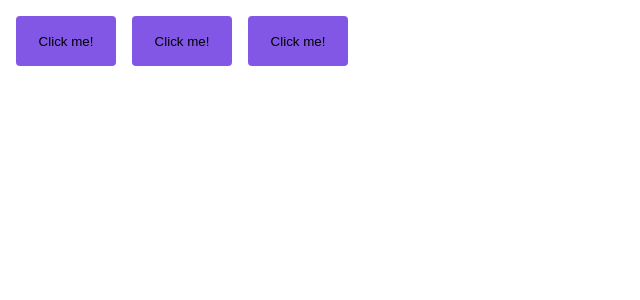
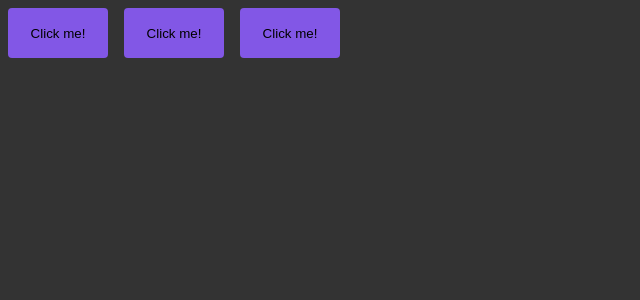
Before and after one commit to CaioCesarPS/ignite-clock-ts, a React (Vite) app: page / in a window 1280 px wide. Shown: the top 300 px of the page, without its empty margins (0-640 px from the left). Built offline with nearby package versions, Linux system fonts and the light colour scheme.

Commit message:
feat: create global styles with styled components

```diff
--- a/src/App.tsx
+++ b/src/App.tsx
@@ -1,6 +1,7 @@
 import { ThemeProvider } from 'styled-components';
 import { Button } from './components/Button';
 import { defaultTheam } from './styles/theme/default';
+import { GlobalStyle } from './styles/global';
 
 export function App() {
   return (
@@ -8,6 +9,8 @@
       <Button variant="primary" />
       <Button variant="secondary" />
       <Button />
+
+      <GlobalStyle />
     </ThemeProvider>
   );
 }
--- /dev/null
+++ b/src/styles/global.ts
@@ -0,0 +1,14 @@
+import { createGlobalStyle } from 'styled-components';
+
+export const GlobalStyle = createGlobalStyle`
+  * {
+    margin:0;
+    padding:0;
+    box-sizing: border-box;
+  }
+
+  body {
+    background-color: #333;
+    color: #FFF
+  }
+`
```
